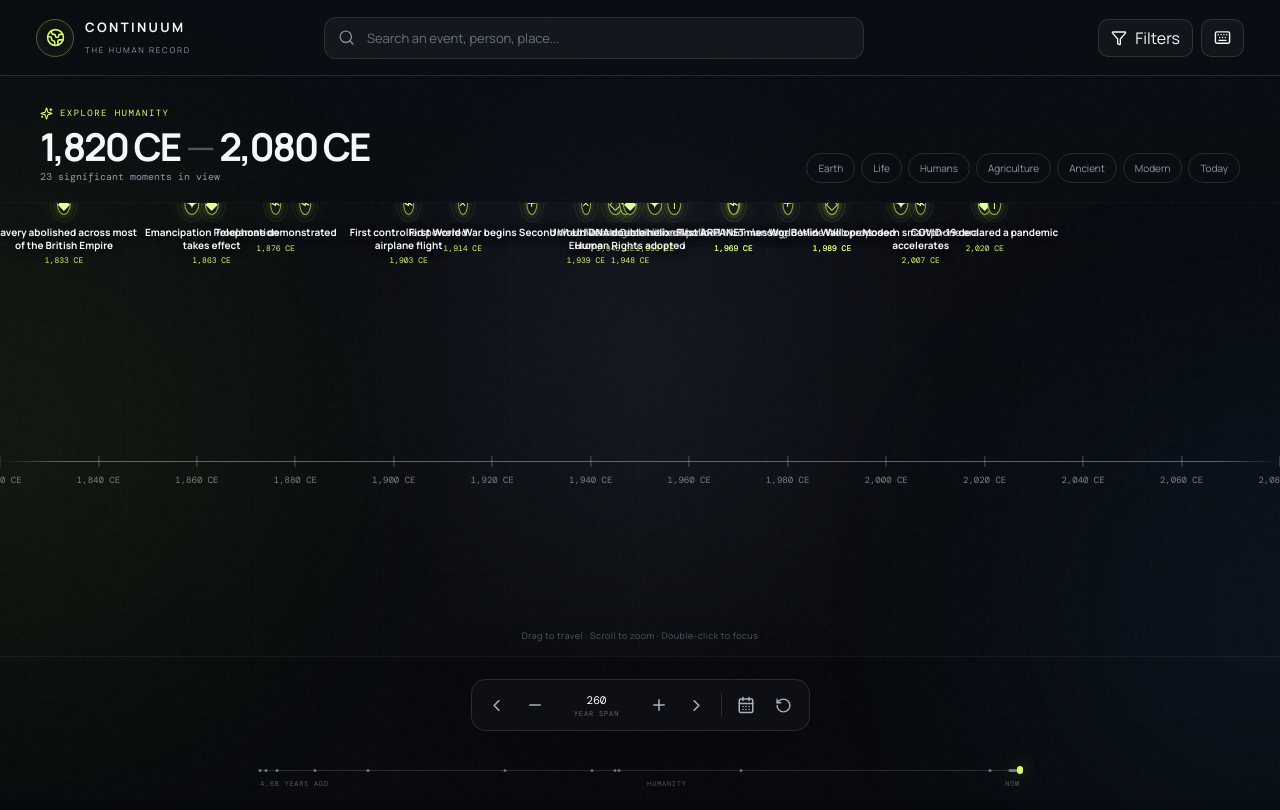
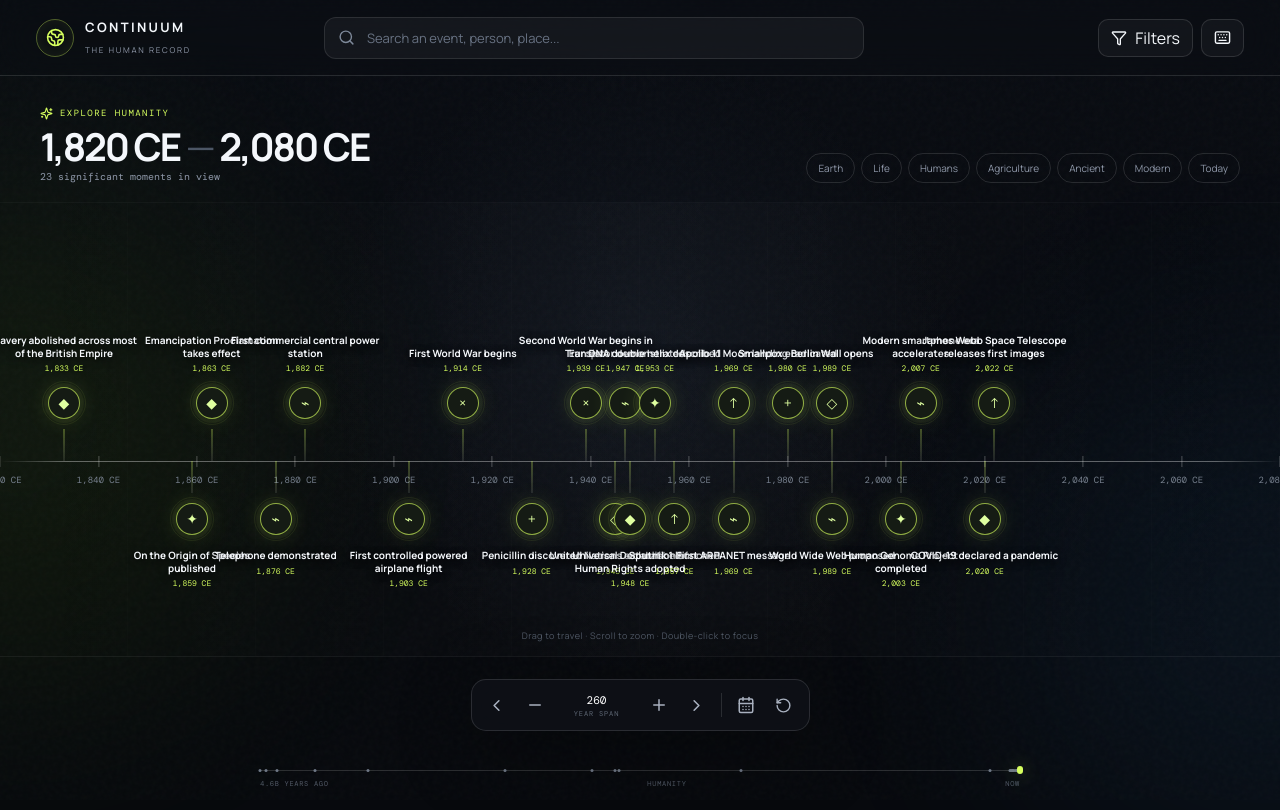
Before and after one commit to PVirgil/Humanitys-Calendar, a React (Vite) app: page / in a window 1280 px wide. Built offline with nearby package versions, Linux system fonts and the light colour scheme.

Commit message:
Refactor event-node styles and add new variables

```diff
--- a/src/styles.css
+++ b/src/styles.css
@@ -284,31 +284,44 @@ button, a { -webkit-tap-highlight-color: transparent; }
 }
 
 .event-node {
-  --offset: calc((var(--lane) - 2) * 57px);
+  --circle-size: 32px;
+  --touch-size: 52px;
+  --axis-gap: 58px;
   position: absolute;
-  top: calc(57% + var(--offset));
-  transform: translate(-50%, -50%);
-  background: none;
+  top: 57%;
+  width: var(--touch-size);
+  height: var(--touch-size);
+  background: transparent;
   border: 0;
   padding: 0;
+  margin: 0;
   cursor: pointer;
-  z-index: 4;
+  z-index: 6;
+  touch-action: manipulation;
+  -webkit-tap-highlight-color: transparent;
 }
-.event-stem {
-  position: absolute;
-  left: 50%;
-  width: 1px;
-  height: 85px;
-  background: linear-gradient(rgba(214,255,95,.35), transparent);
-  transform: translateX(-50%);
-  top: 50%;
-  opacity: .45;
+
+.event-node.above {
+  transform: translate(-50%, calc(-50% - var(--axis-gap)));
 }
-.event-node:nth-of-type(even) .event-stem { transform: translate(-50%, -100%); }
+
+.event-node.below {
+  transform: translate(-50%, calc(-50% + var(--axis-gap)));
+}
+
+.event-hit-area {
+  width: var(--touch-size);
+  height: var(--touch-size);
+  display: grid;
+  place-items: center;
+  position: relative;
+  z-index: 3;
+  border-radius: 50%;
+}
 
 .event-dot {
-  width: var(--node-size);
-  height: var(--node-size);
+  width: var(--circle-size);
+  height: var(--circle-size);
   display: grid;
   place-items: center;
   position: relative;
@@ -317,49 +330,96 @@ button, a { -webkit-tap-highlight-color: transparent; }
   background: #151b14;
   border: 1px solid rgba(214,255,95,.65);
   box-shadow: 0 0 0 4px rgba(214,255,95,.05), 0 0 25px rgba(214,255,95,.16);
-  transition: transform .2s, box-shadow .2s, background .2s;
+  transition: transform .18s ease, box-shadow .18s ease, background .18s ease;
 }
+
 .event-dot::before {
   content: "";
   position: absolute;
-  inset: -8px;
+  inset: -7px;
   border-radius: 50%;
   border: 1px solid rgba(214,255,95,.08);
+  pointer-events: none;
 }
-.event-dot span { font-size: calc(var(--node-size) * .45); }
-.event-node:hover .event-dot, .event-node.selected .event-dot {
-  transform: scale(1.18);
+
+.event-icon {
+  width: 100%;
+  height: 100%;
+  display: grid;
+  place-items: center;
+  line-height: 1;
+  font-size: 14px;
+  text-align: center;
+}
+
+.event-node:hover .event-dot,
+.event-node:focus-visible .event-dot,
+.event-node.selected .event-dot {
+  transform: scale(1.08);
   background: var(--accent);
   color: #0b0d08;
   box-shadow: 0 0 0 7px rgba(214,255,95,.08), 0 0 35px rgba(214,255,95,.35);
+}
+
+.event-node:focus-visible {
+  outline: 2px solid var(--accent);
+  outline-offset: 3px;
+  border-radius: 50%;
+}
+
+.event-connector {
+  position: absolute;
+  left: 50%;
+  width: 1px;
+  height: calc(var(--axis-gap) - (var(--touch-size) / 2));
+  transform: translateX(-50%);
+  background: linear-gradient(rgba(214,255,95,.55), rgba(255,255,255,.18));
+  pointer-events: none;
+  z-index: 1;
+}
+
+.event-node.above .event-connector {
+  top: 100%;
+}
+
+.event-node.below .event-connector {
+  bottom: 100%;
 }
 
 .event-label {
   width: 150px;
   position: absolute;
   left: 50%;
-  top: calc(100% + 11px);
   transform: translateX(-50%);
   text-align: center;
   pointer-events: none;
 }
-.event-label strong, .event-label small { display: block; }
+
+.event-node.above .event-label {
+  bottom: calc(100% + 4px);
+}
+
+.event-node.below .event-label {
+  top: calc(100% + 4px);
+}
+
+.event-label strong,
+.event-label small {
+  display: block;
+}
+
 .event-label strong {
   font-size: 10px;
   line-height: 1.25;
   text-shadow: 0 2px 9px #07090d;
 }
+
 .event-label small {
   color: var(--accent);
   font-family: "DM Mono", monospace;
   font-size: 8px;
   margin-top: 4px;
 }
-.event-node:nth-child(3n) .event-label {
-  top: auto;
-  bottom: calc(100% + 11px);
-}
-
 .timeline-hint {
   position: absolute;
   left: 50%;
@@ -664,6 +724,7 @@ kbd {
   .hero-meta h1 { font-size: 25px; }
   .era-jumps { flex-wrap: nowrap; width: calc(100vw - 40px); overflow-x: auto; padding-bottom: 4px; }
   .timeline-stage { height: 390px; }
+  .event-node { --touch-size: 56px; --axis-gap: 60px; }
   .event-label { width: 105px; }
   .event-label strong { font-size: 9px; }
   .timeline-hint { display: none; }
```
